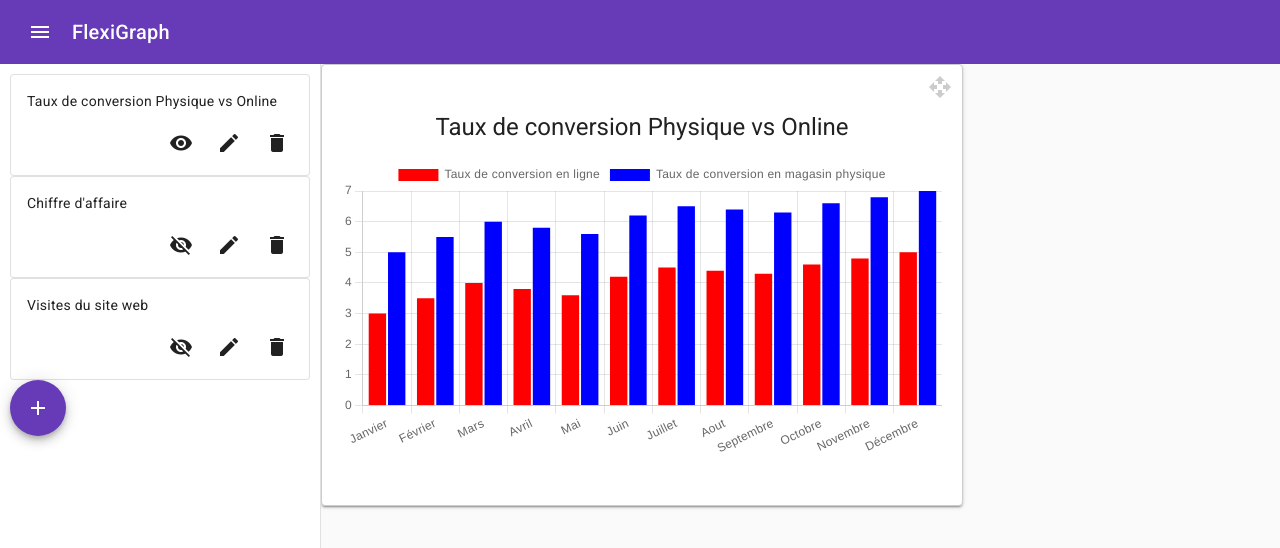
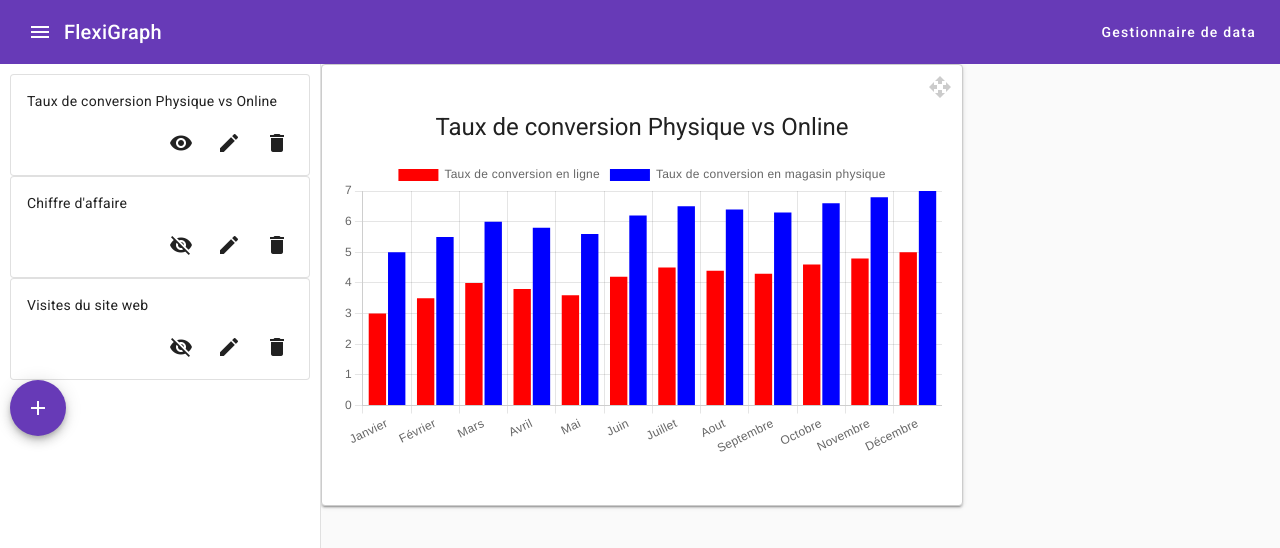
Before and after one commit to Foxenz/flexigraph, an Angular app: page /dashboard in a window 1280 px wide. Shown: the top 548 px of the page. Built offline with nearby package versions, Linux system fonts and the light colour scheme.

Commit message:
Création de la page data management + navbar en component

```diff
--- a/src/app/app.routes.ts
+++ b/src/app/app.routes.ts
@@ -15,6 +15,13 @@ export const routes: Routes = [
       ),
   },
   {
+    path: 'data-management',
+    loadComponent: () =>
+      import('./feature/data-management/data-management.component').then(
+        m => m.DataManagementComponent
+      ),
+  },
+  {
     path: 'not-found',
     loadComponent: () =>
       import('./shared/components/not-found/not-found.component').then(
--- a/src/app/feature/dashboard/dashboard.component.html
+++ b/src/app/feature/dashboard/dashboard.component.html
@@ -1,11 +1,6 @@
 <div class="container" [class.is-mobile]="mobileQuery.matches">
   <!-- ToolBar -->
-  <mat-toolbar color="primary" class="toolbar">
-    <button mat-icon-button (click)="side.toggle()">
-      <mat-icon>menu</mat-icon>
-    </button>
-    <h1 class="app-name">FlexiGraph</h1>
-  </mat-toolbar>
+  <app-navbar (toggleSidenav)="side.toggle()" />
 
   <mat-sidenav-container
     class="sidenav-container"
--- a/src/app/feature/dashboard/dashboard.component.ts
+++ b/src/app/feature/dashboard/dashboard.component.ts
@@ -9,6 +9,8 @@ import { ChartZoneComponent } from './components/chart-zone/chart-zone.component
 import { DialogCreateChartComponent } from './components/dialogs/dialog-create-chart/dialog-create-chart.component';
 import { ChartListComponent } from './components/chart-list/chart-list.component';
 import { ChartManager } from '../../shared/managers/chart.manager';
+import { RouterLink } from '@angular/router';
+import { NavbarComponent } from '../../shared/components/navbar/navbar.component';
 
 @Component({
   selector: 'app-dashboard',
@@ -24,6 +26,8 @@ import { ChartManager } from '../../shared/managers/chart.manager';
     ChartZoneComponent,
     DialogCreateChartComponent,
     ChartListComponent,
+    RouterLink,
+    NavbarComponent,
   ],
   providers: [ChartManager],
 })
--- /dev/null
+++ b/src/app/feature/data-management/data-management.component.html
@@ -0,0 +1 @@
+<app-navbar />
--- /dev/null
+++ b/src/app/shared/components/navbar/navbar.component.html
@@ -0,0 +1,10 @@
+<mat-toolbar color="primary" class="toolbar" (click)="emitToggleSidenav()">
+  <button mat-icon-button>
+    <mat-icon>menu</mat-icon>
+  </button>
+  <h1 class="app-name" routerLink="/">FlexiGraph</h1>
+
+  <div class="spacer"></div>
+
+  <a mat-button routerLink="/data-management">Gestionnaire de data</a>
+</mat-toolbar>
--- /dev/null
+++ b/src/app/shared/components/navbar/navbar.component.scss
@@ -0,0 +1,3 @@
+.spacer {
+  flex: 1 1 auto;
+}
--- /dev/null
+++ b/src/app/shared/components/navbar/navbar.component.ts
@@ -0,0 +1,20 @@
+import { Component, EventEmitter, Output } from '@angular/core';
+import { RouterLink } from '@angular/router';
+import { MatAnchor, MatIconButton } from '@angular/material/button';
+import { MatToolbar } from '@angular/material/toolbar';
+import { MatIcon } from '@angular/material/icon';
+
+@Component({
+  selector: 'app-navbar',
+  standalone: true,
+  imports: [RouterLink, MatAnchor, MatToolbar, MatIconButton, MatIcon],
+  templateUrl: './navbar.component.html',
+  styleUrl: './navbar.component.scss',
+})
+export class NavbarComponent {
+  @Output() public toggleSidenav = new EventEmitter<void>();
+
+  emitToggleSidenav() {
+    this.toggleSidenav.emit();
+  }
+}
```
Also changed, not shown: src/app/feature/data-management/data-management.component.ts (added, +11 -0 lines), src/app/feature/data-management/data-management.component.scss (added).
